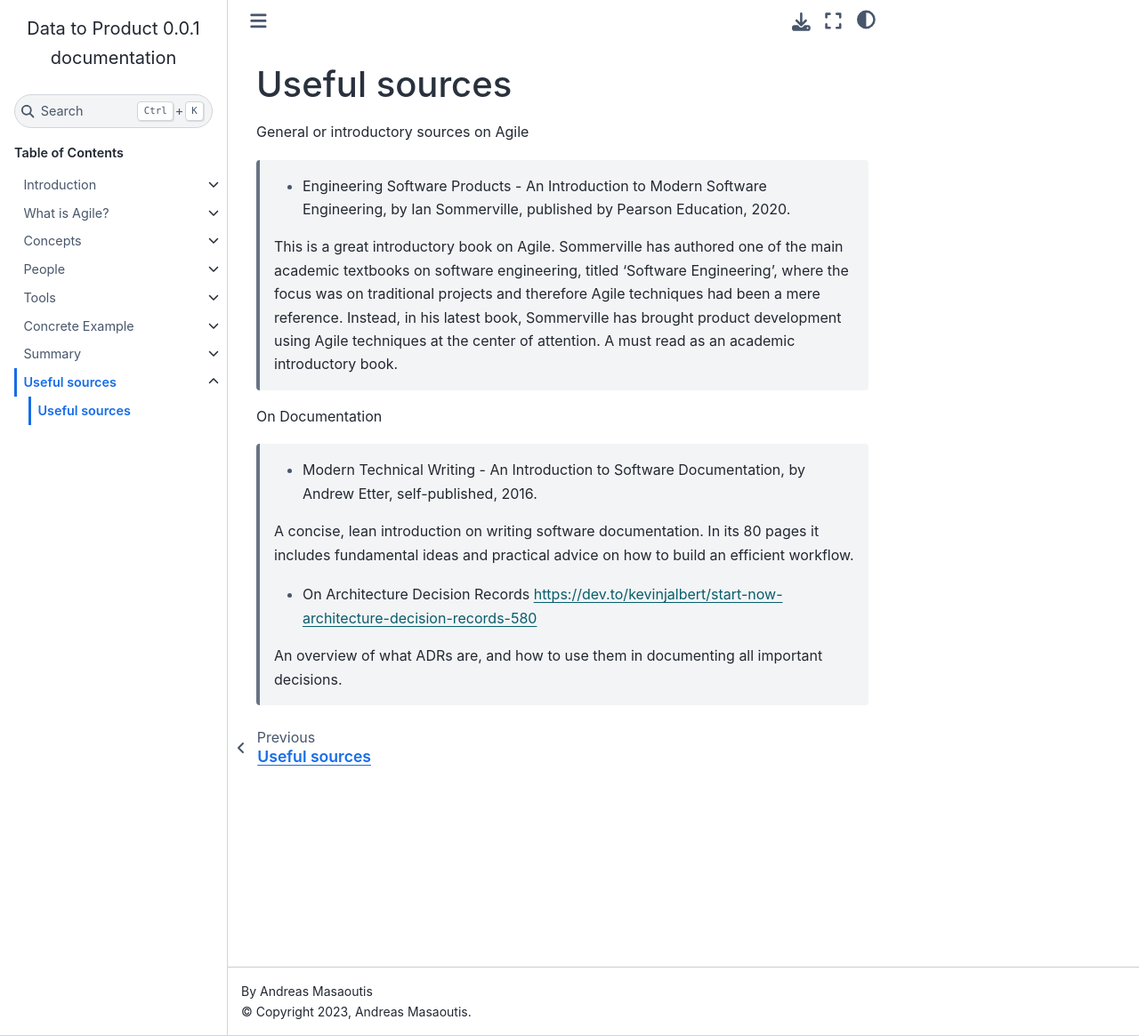
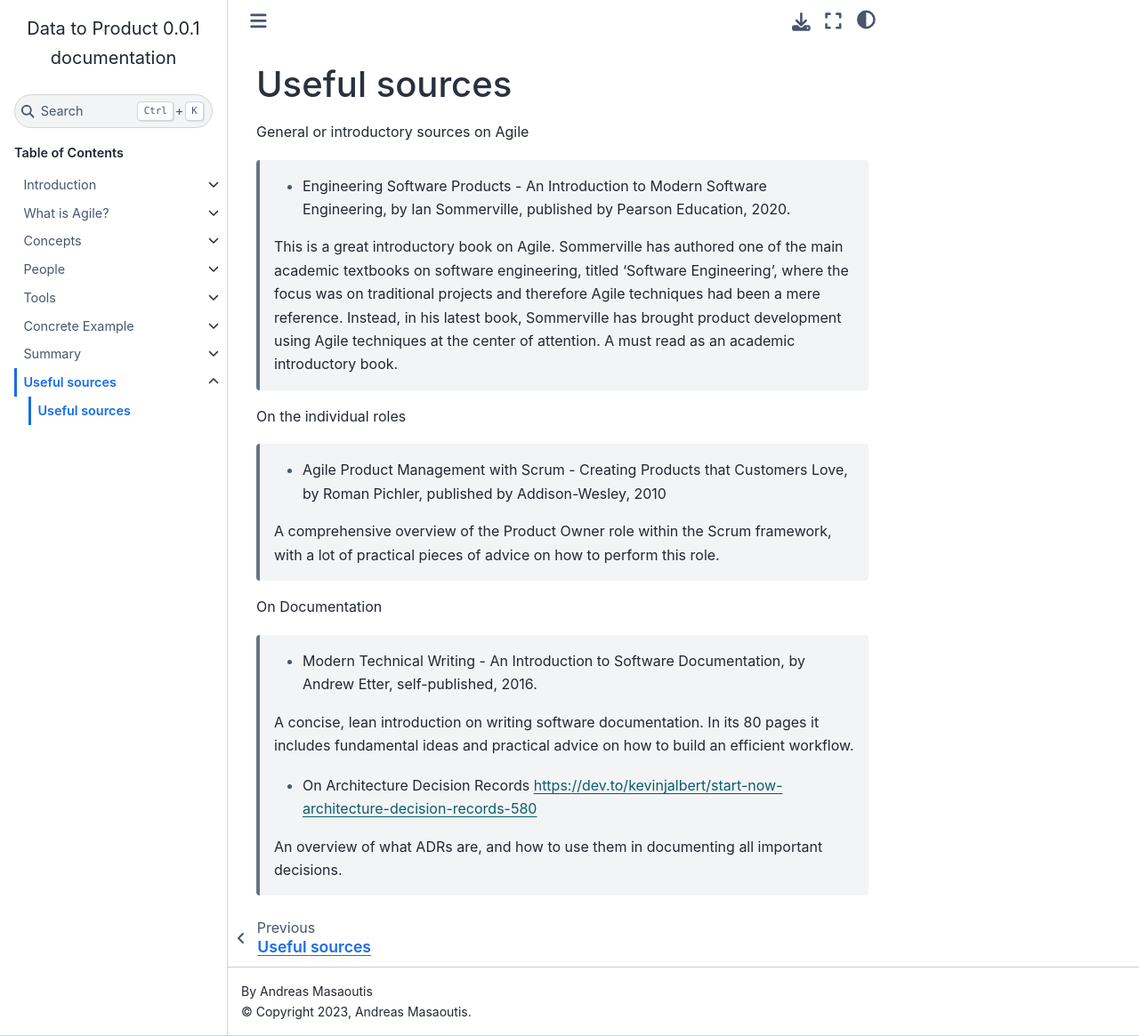
Before and after one commit to andreas-masaoutis/data_to_product_book, a Sphinx documentation site: the page built from docs/source/_files/H_sources.rst, in a window 1280 px wide and 1165 px high. Shown: the whole window at 89% size. Built offline with Sphinx 7.4.7 and the Sphinx Book theme 1.1.4, drawn with Linux system fonts in a browser that asks for light colours.

Commit message:
content: random addition

```diff
--- a/docs/source/_files/H_sources.rst
+++ b/docs/source/_files/H_sources.rst
@@ -11,6 +11,13 @@ General or introductory sources on Agile
 
 
 
+On the individual roles
+
+    - Agile Product Management with Scrum - Creating Products that Customers Love, by Roman Pichler, published by Addison-Wesley, 2010
+
+    A comprehensive overview of the Product Owner role within the Scrum framework, with a lot of practical pieces of advice on how to perform this role.
+
+
 
 On Documentation
 
```
